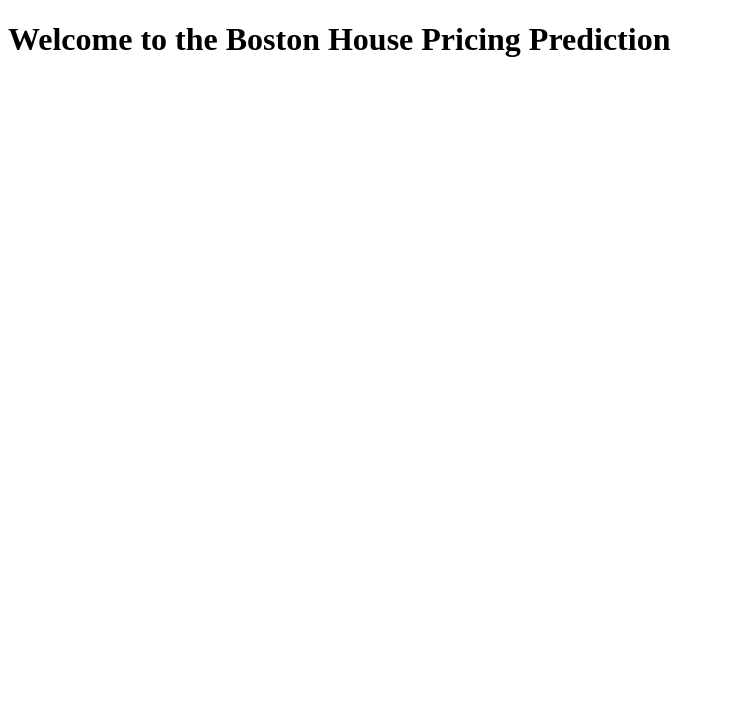
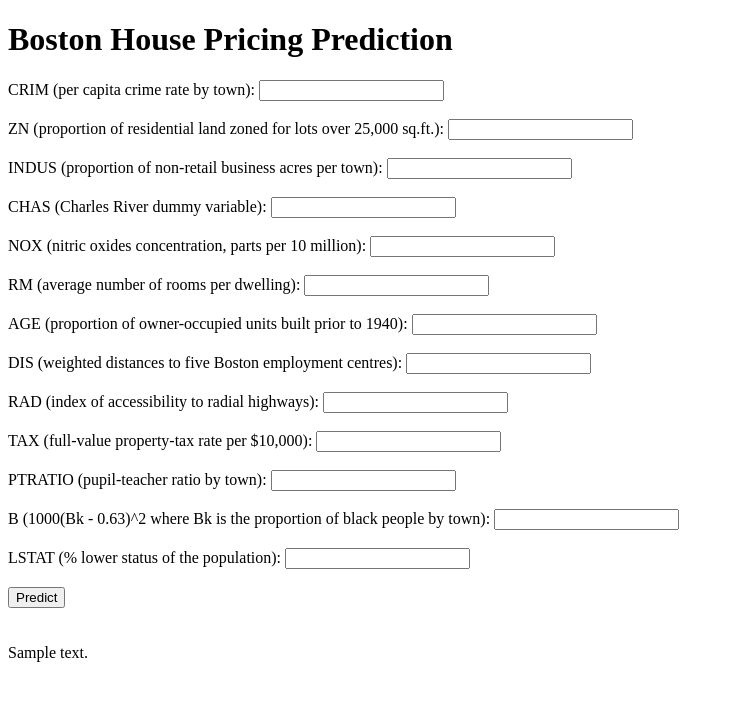
Before and after one commit to Mi-Harsh/bostonhousepricing, a Flask app: template templates/home.html in a window 1280 px wide. Shown: the top 701 px of the page, without its empty margins (0-734 px from the left). Run offline with Flask 3, Linux system fonts and the light colour scheme; the template is opened without the code that fills it: most values are stand-ins (such as "Sample title", 1, 10 or a date in 2020); parts of the project's set-up code (start-up, migrations or seed data) failed here and were passed over.

Commit message:
The web app is ready

```diff
--- a/app.py
+++ b/app.py
@@ -21,5 +21,13 @@ def predict_api():
     print(output[0])
     return jsonify(float(output[0]))
 
+@app.route('/predict', methods=['POST'])
+def predict():
+    data = [float(x) for x in request.form.values()]
+    final_input = scalar.transform(np.array(data).reshape(1,-1))
+    print(final_input)
+    output=regmodel.predict(final_input)[0]
+    return render_template("home.html", prediction_text="The House price prediction is {}".format(output))
+
 if __name__=="__main__":
     app.run(debug=True)
--- a/requirements.txt
+++ b/requirements.txt
@@ -0,0 +1,5 @@
+Flask
+sklearn
+pandas
+numpy
+matplotlib
--- a/templates/home.html
+++ b/templates/home.html
@@ -2,12 +2,59 @@
 <html lang="en">
 <head>
     <meta charset="UTF-8">
-    <title>Home</title>
+    <meta name="viewport" content="width=device-width, initial-scale=1.0">
+    <title>ML API</title>
 </head>
 <body>
-    <h1>Welcome to the Boston House Pricing Prediction</h1>
-    <form action="/predict_api" method="post">
-        <!-- Form elements to input data -->
+    <div class = "login">
+    <h1>Boston House Pricing Prediction</h1>
+    <form action="{{url_for('predict')}}"method="post">
+
+        <label for="CRIM">CRIM (per capita crime rate by town):</label>
+        <input type="text" name="CRIM"  required><br><br>
+
+        <label for="ZN">ZN (proportion of residential land zoned for lots over 25,000 sq.ft.):</label>
+        <input type="text" name="ZN"  required><br><br>
+
+        <label for="INDUS">INDUS (proportion of non-retail business acres per town):</label>
+        <input type="text" name="INDUS" required><br><br>
+
+        <label for="CHAS">CHAS (Charles River dummy variable):</label>
+        <input type="text" name="CHAS"  required><br><br>
+
+
+        <label for="NOX">NOX (nitric oxides concentration, parts per 10 million):</label>
+        <input type="text" name="NOX" required><br><br>
+
+        <label for="RM">RM (average number of rooms per dwelling):</label>
+        <input type="text" name="RM" required><br><br>
+
+        <label for="AGE">AGE (proportion of owner-occupied units built prior to 1940):</label>
+        <input type="text" name="AGE"  required><br><br>
+
+        <label for="DIS">DIS (weighted distances to five Boston employment centres):</label>
+        <input type="text" name="DIS"  required><br><br>
+
+        <label for="RAD">RAD (index of accessibility to radial highways):</label>
+        <input type="text" name="RAD" required><br><br>
+
+        <label for="TAX">TAX (full-value property-tax rate per $10,000):</label>
+        <input type="text" name="TAX" required><br><br>
+
+        <label for="PTRATIO">PTRATIO (pupil-teacher ratio by town):</label>
+        <input type="text" name="PTRATIO" required><br><br>
+
+        <label for="B">B (1000(Bk - 0.63)^2 where Bk is the proportion of black people by town):</label>
+        <input type="text" name="B" required><br><br>
+
+        <label for="LSTAT">LSTAT (% lower status of the population):</label>
+        <input type="text" name="LSTAT" required><br><br>
+
+        <button type="submit" class="btn btn-primary btn-block btn-large">Predict</button>
     </form>
+    <br>
+    <br>
+    </div>
+    {{prediction_text}}
 </body>
 </html>
```
Also changed, not shown: 1 other file.
